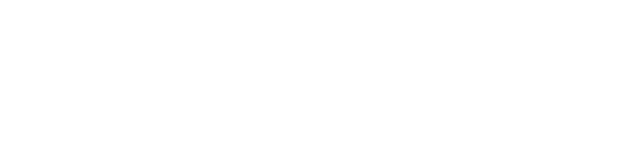
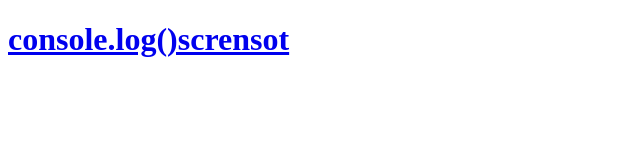
Before and after one commit to Gumelarwicaksono/logic-test-final, a plain HTML site: page index.html in a window 1280 px wide. Shown: the whole page, without its empty margins (0-640 px from the left). Drawn offline with Linux system fonts and the light colour scheme.

Commit message:
logic test final done

```diff
--- a/index.html
+++ b/index.html
@@ -7,6 +7,7 @@
     <title>Logic Test Final</title>
   </head>
   <body>
+    <h1><a href="https://prnt.sc/auxpnixF6PyQ">console.log()scrensot</a></h1>
     <script>
       // 1. Buatlah fungsi sebagai berikut :
       // Apabila terdapat int = 4, maka outputnya 24 (prosesnya : 4*3*2*1)
```
